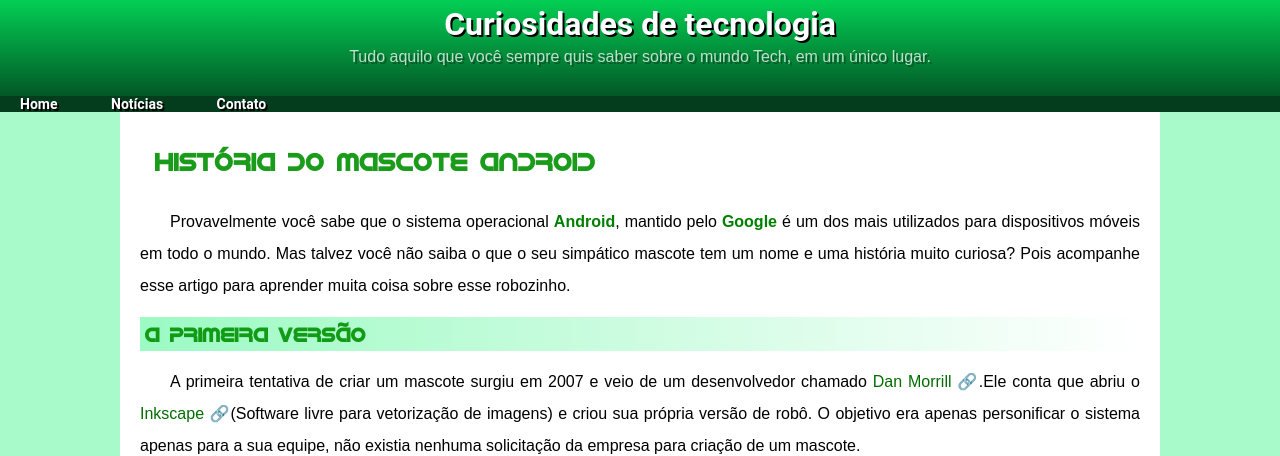
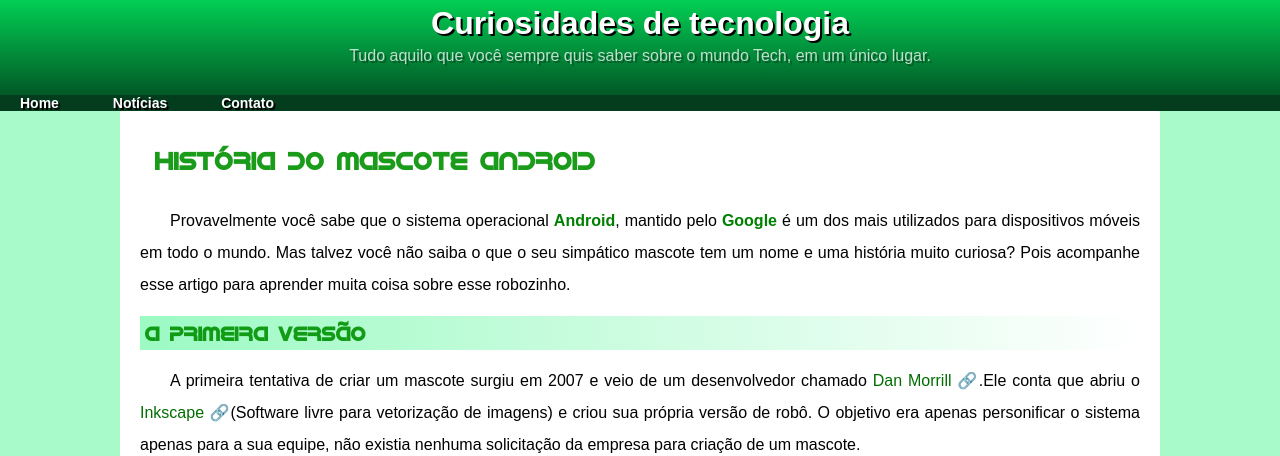
Before and after one commit to Pedrochiarotto/projeto-android, a plain HTML site: page index.html in a window 1280 px wide. Shown: the top 456 px of the page. Drawn offline with Linux system fonts and the light colour scheme.

Commit message:
update2.0

```diff
--- a/style.css
+++ b/style.css
@@ -3,7 +3,9 @@
     font-family:'idroid' ;
     src: url(fontes/IDroid.otf) format('opentype');
 }
+
 @import url('https://fonts.googleapis.com/css2?family=Roboto&display=swap');
+
 iframe{
     width: 400px;
     height:400px;
@@ -33,8 +35,6 @@ header  {
         width: 100%;
 }
 header > h1{
-
-    font-family: 'Roboto', sans-serif;
     font-size:  2em; ;
     color: white;
     padding: 5px;
@@ -54,8 +54,6 @@ header > p {
 }
 nav {
 
-
-    font-family: 'Roboto', sans-serif;
     text-align: left;
     font-size: 14px;
     background-color:rgb(3, 61, 30)  ;
```
